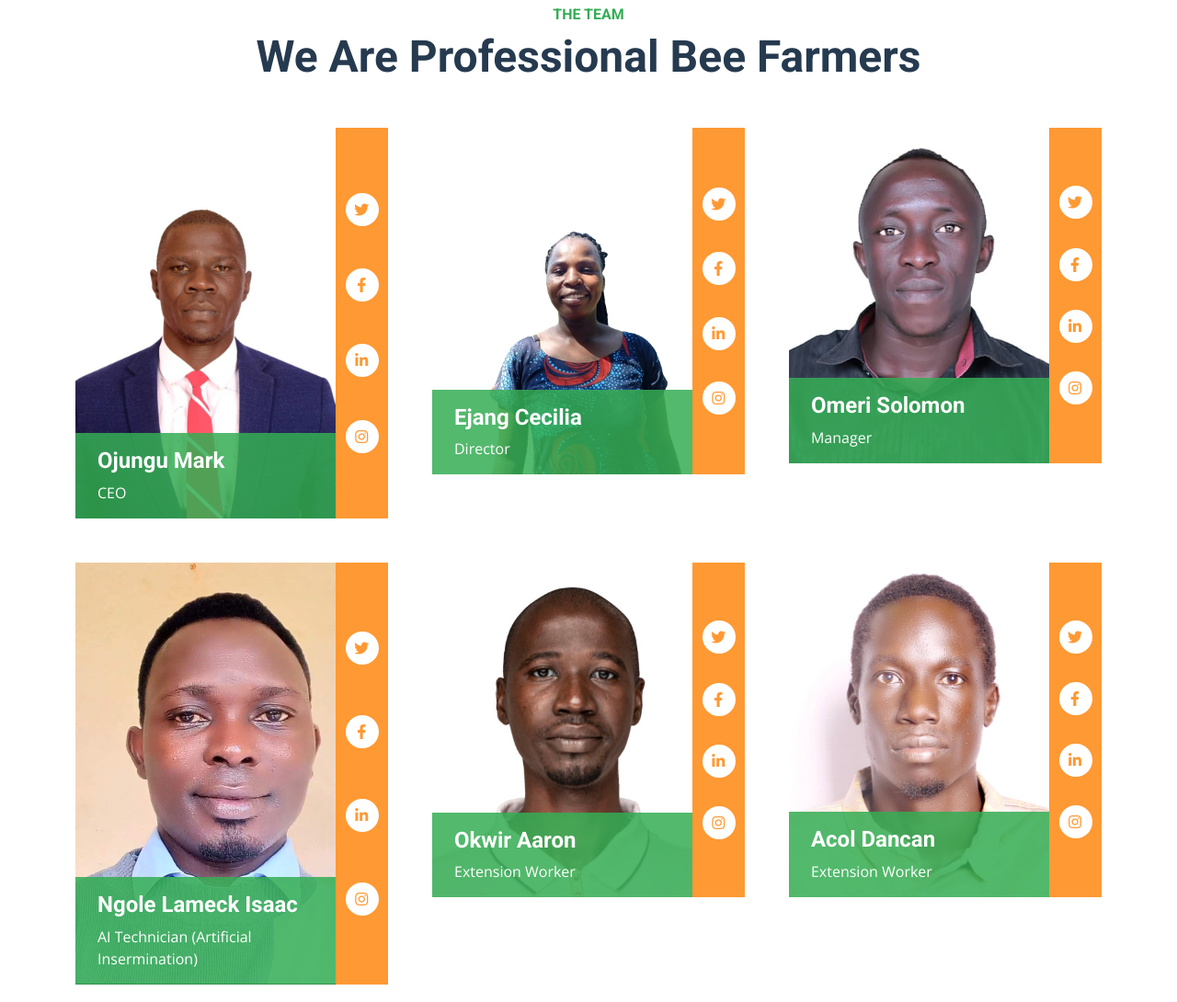
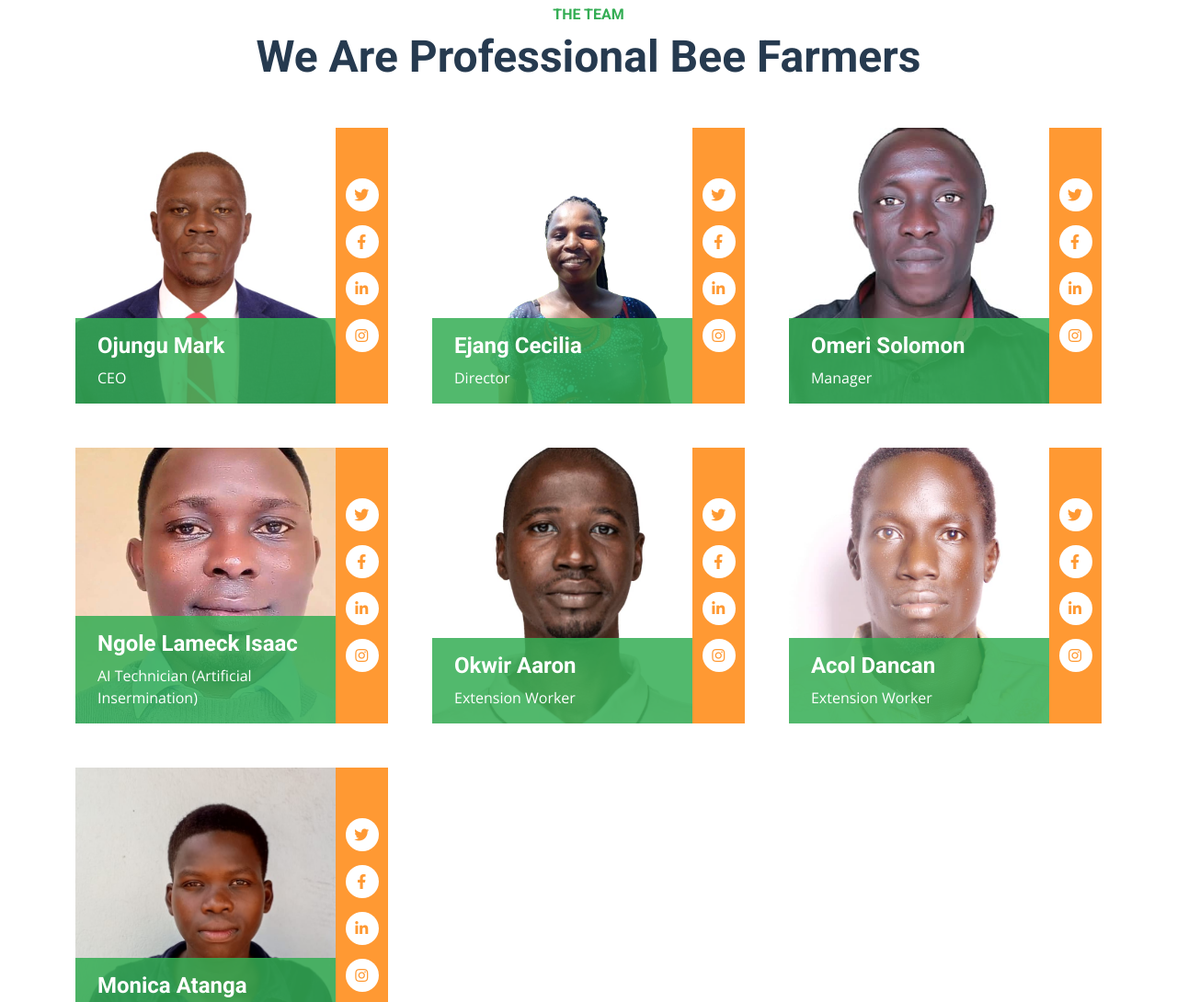
Before and after one commit to KaKebe-Technologies-Limited/Rhino-Mac, a plain HTML site: page team.html in a window 1280 px wide. Shown: the part 620-1710 px from the top of the page at 92% size. Drawn offline with nearby package versions, Linux system fonts and the light colour scheme.

Commit message:
Updated some pictures

```diff
--- a/team.html
+++ b/team.html
@@ -106,6 +106,13 @@
     <!-- Hero End -->
 
 <!-- Team Start -->
+<style>
+    .team-image {
+        width: 100%;
+        height: 300px;
+        object-fit: cover;
+    }
+</style>
 <div class="container-fluid py-5">
     <div class="container">
         <div class="text-center mb-5">
```
Also changed, not shown: index.html (+2 -2 lines), 2 other files.
